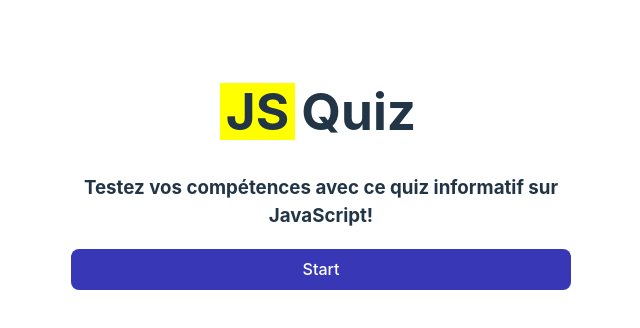
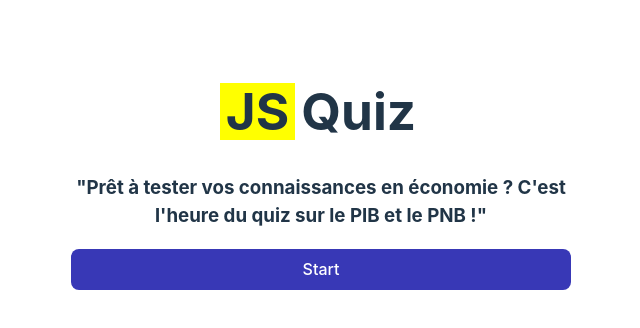
Before and after one commit to Bilimh/myquiz, a website built with Vite: page index.html in a window 1280 px wide. Shown: the whole page, without its empty margins (319-959 px from the left). Built offline with nearby package versions, Linux system fonts and the light colour scheme.

Commit message:
modif index et main

```diff
--- a/index.html
+++ b/index.html
@@ -12,9 +12,9 @@
 
       <div id="app">
         <h1><span class="js">JS</span> Quiz</h1>
-        <h3> Testez vos compétences avec ce quiz informatif sur JavaScript!</h3>
-        <!--<h3>"Prêt à tester vos connaissances en économie ?
-          C'est l'heure du quiz sur le PIB et le PNB !"</h3>-->
+	<!-- <h3> Testez vos compétences avec ce quiz informatif sur JavaScript!</h3>-->
+        <h3>"Prêt à tester vos connaissances en économie ?
+          C'est l'heure du quiz sur le PIB et le PNB !"</h3>
         <button id="start">Start</button>
       </div>
    </div>
--- a/questions.js
+++ b/questions.js
@@ -1,4 +1,4 @@
-export const Question = [
+export const Questions = [
   {
       question: "Quelle est la signification de l'acronyme PIB ?",
       answers: [
@@ -106,7 +106,7 @@
 
 
 
-export const Questions = [
+export const Question = [
     {
       question: "Quelle est la syntaxe correcte pour déclarer une variable en JavaScript ?",
       answers: [
```
